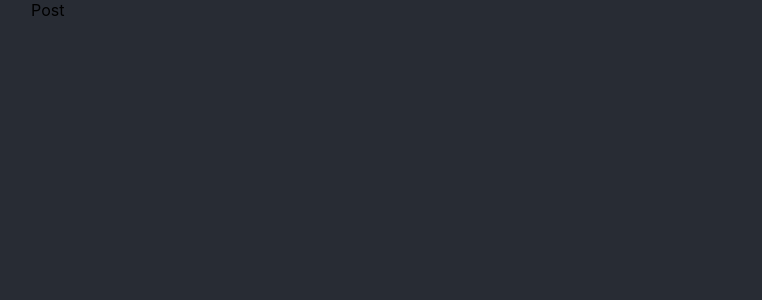
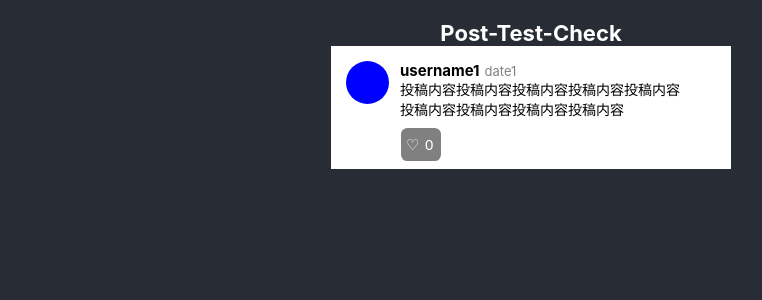
Before and after one commit to Yoshiyuki-Iwasaki/post-test-check, a React (Create React App) app: page /post in a window 1280 px wide. Shown: the top 300 px of the page, without its empty margins (109-871 px from the left). Built offline with nearby package versions, Linux system fonts and the light colour scheme.

Commit message:
create post detail page.

```diff
--- a/src/App.tsx
+++ b/src/App.tsx
@@ -1,25 +1,14 @@
-import styled from "styled-components";
 import Top from "./page/Top";
 import Post from "./page/Post";
 import User from "./page/User";
+import Layout from "./Layout";
 import { BrowserRouter, Route, Routes } from "react-router-dom";
 
-const Main = styled.div`
-  background: #282c34;
-  height: 100vh;
-`;
-const Inner = styled.div`
-  margin: 0 auto;
-  display: flex;
-  max-width: 1000px;
-  position: relative;
-`;
 
 function App() {
   return (
     <>
-      <Main>
-        <Inner>
+      <Layout>
         <BrowserRouter>
           <Routes>
             <Route path="/" element={<Top />} />
@@ -27,8 +16,7 @@ function App() {
             <Route path="/post" element={<Post />} />
           </Routes>
         </BrowserRouter>
-        </Inner>
-      </Main>
+      </Layout>
     </>
   );
 }
--- a/src/components/Sidebar.tsx
+++ b/src/components/Sidebar.tsx
@@ -3,13 +3,13 @@ import styled from "styled-components";
 
 const Main = styled.div`
   padding: 10px;
+  width: 250px;
+  background: #fff;
+  box-sizing: border-box;
   position: absolute;
   top: 50%;
-  left: 20px;
-  width: 250px;
+  left: 0;
   transform: translate(0, -50%);
-  background: #fff;
-  box-sizing: border-box;
 }`;
 const Icon = styled.p`
   margin: 0 auto;
--- a/src/page/Post.tsx
+++ b/src/page/Post.tsx
@@ -1,7 +1,21 @@
 import React from 'react'
+import PostItem from "../components/PostItem";
+import data from "../postData.json";
+import styled from "styled-components";
+
+const Content = styled.div`
+  margin: 0 auto;
+  width: 400px;
+`;
 
 const Post = () => {
-  return <div>Post</div>;
+  return (
+    <>
+      <Content>
+        <PostItem data={data[0]} />
+      </Content>
+    </>
+  );
 }
 
 export default Post
--- a/src/page/Top.tsx
+++ b/src/page/Top.tsx
@@ -6,19 +6,12 @@ const Content = styled.div`
   margin: 0 auto;
   width: 400px;
 `;
-const Title = styled.h1`
-  padding-top: 20px;
-  text-align: center;
-  font-size: 22px;
-  color: #fff;
-`;
 
 const Top = () => {
   return (
     <>
       <Sidebar />
       <Content>
-        <Title>Post-Test-Check</Title>
         <PostList />
       </Content>
     </>
--- a/src/page/User.tsx
+++ b/src/page/User.tsx
@@ -1,6 +1,7 @@
 import React, { useState, useEffect } from "react";
 import data from "../userData.json";
 import styled from "styled-components";
+import UserDetail from "../components/UserDetail";
 
 const Main = styled.div`
   margin: 0 auto;
@@ -12,23 +13,6 @@ const Main = styled.div`
   transform: translate(-50%, -50%);
   background: #fff;
 `;
-const Icon = styled.p`
-  margin: 0 auto;
-  width: 70px;
-  height: 70px;
-  background: #000;
-  border-radius: 35px;
-`;
-const Username = styled.p`
-  margin-top: 10px;
-  text-align: center;
-  font-size: 15px;
-  font-weight: 700;
-`;
-const Description = styled.p`
-  margin-top: 10px;
-  font-size: 14px;
-`;
 
 const User = () => {
   const [userDate, setUserDate] = useState<any>();
@@ -39,9 +23,7 @@ const User = () => {
 
   return (
     <Main>
-      <Icon></Icon>
-      <Username>{userDate && userDate.username}</Username>
-      <Description>{userDate && userDate.description}</Description>
+      <UserDetail userDate={userDate} />
     </Main>
   );
 }
```
Also changed, not shown: 1 other file (tests, documents, lock files or other folders). Lines whose indentation alone changed are shown as unchanged.
